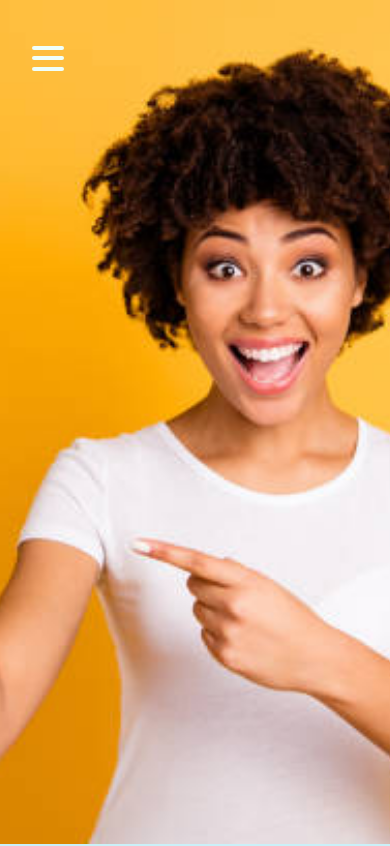
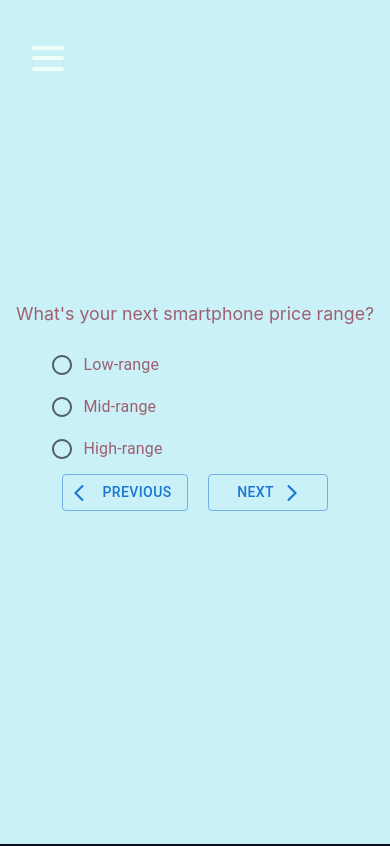
Before and after one commit to e2heidari/find-my-phone, a React (Create React App) app: page /smartphones in a window 390 px wide. Shown: the top 846 px of the page. Built offline with nearby package versions, Linux system fonts and the light colour scheme; no server answers.

Commit message:
fix some styled in mobile mood

```diff
--- a/src/components/Smartphones/Smartphones.js
+++ b/src/components/Smartphones/Smartphones.js
@@ -155,7 +155,11 @@ function Smartphones() {
       <FormWrapper>
         <Question question={questions[current].question} />
         <Form>
-          <RadioGroupDiv>
+          <RadioGroupDiv
+            style={{
+              height: "120px",
+            }}
+          >
             <RadioGroup name="radio-buttons-group">
               {optionComponent}
             </RadioGroup>
--- a/src/components/Smartphones/styled.js
+++ b/src/components/Smartphones/styled.js
@@ -6,9 +6,6 @@ export const PageContainer = styled.div`
   text-align: center;
   align-content: space-between;
   width: 100vw;
-  @media (max-width: 768px) {
-    flex-direction: column;
-  }
 `;
 
 export const FormWrapper = styled.div`
@@ -22,6 +19,12 @@ export const FormWrapper = styled.div`
   font-size: calc(10px + 2vmin);
   color: #9e606f;
   padding: 10px;
+  @media (max-width: 768px) {
+    position: absolute;
+    top: 50%;
+    left: 50%;
+    transform: translate(-50%, -50%);
+  }
 `;
 export const Form = styled.div`
   position: relative;
@@ -38,6 +41,7 @@ export const Image = styled.img`
   min-height: 100vh;
   object-fit: cover;
   @media (max-width: 768px) {
+    display: none;
   }
 `;
 export const ButtonContainer = styled.div`
--- a/src/styled.js
+++ b/src/styled.js
@@ -1,6 +1,7 @@
 import styled from "styled-components";
 
 export const StyledMenu = styled.nav`
+  z-index: 9;
   display: flex;
   flex-direction: column;
   justify-content: center;
```
